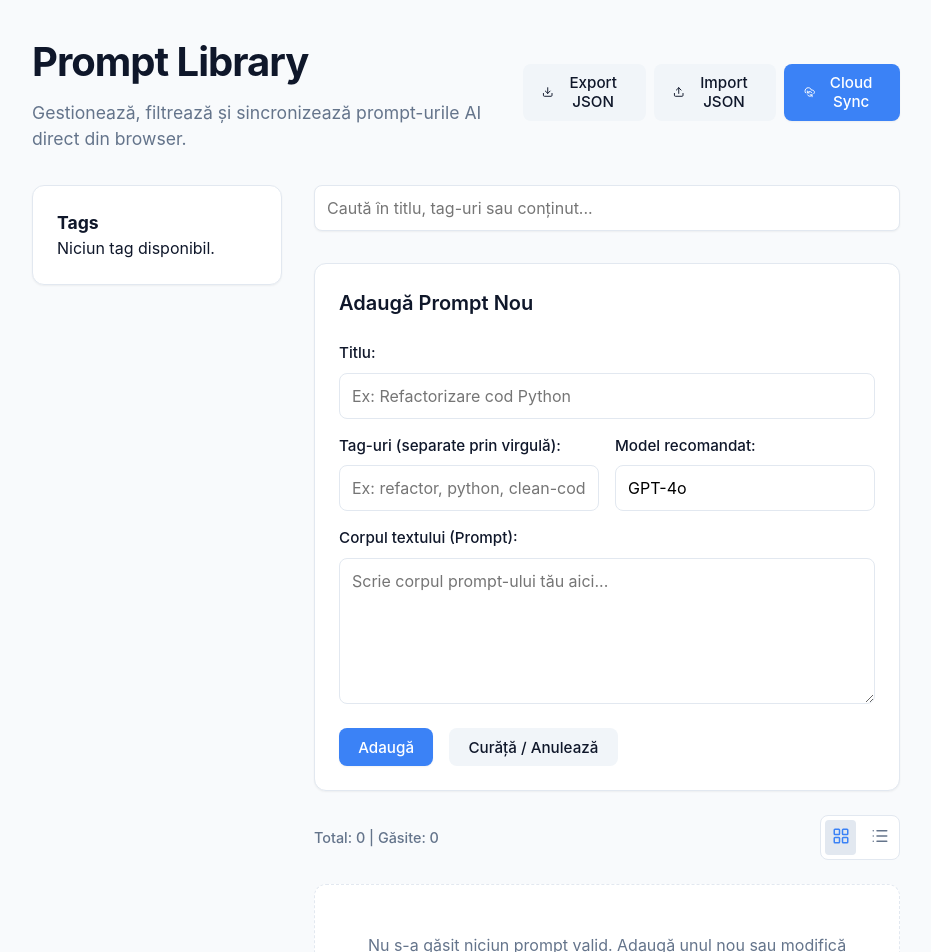
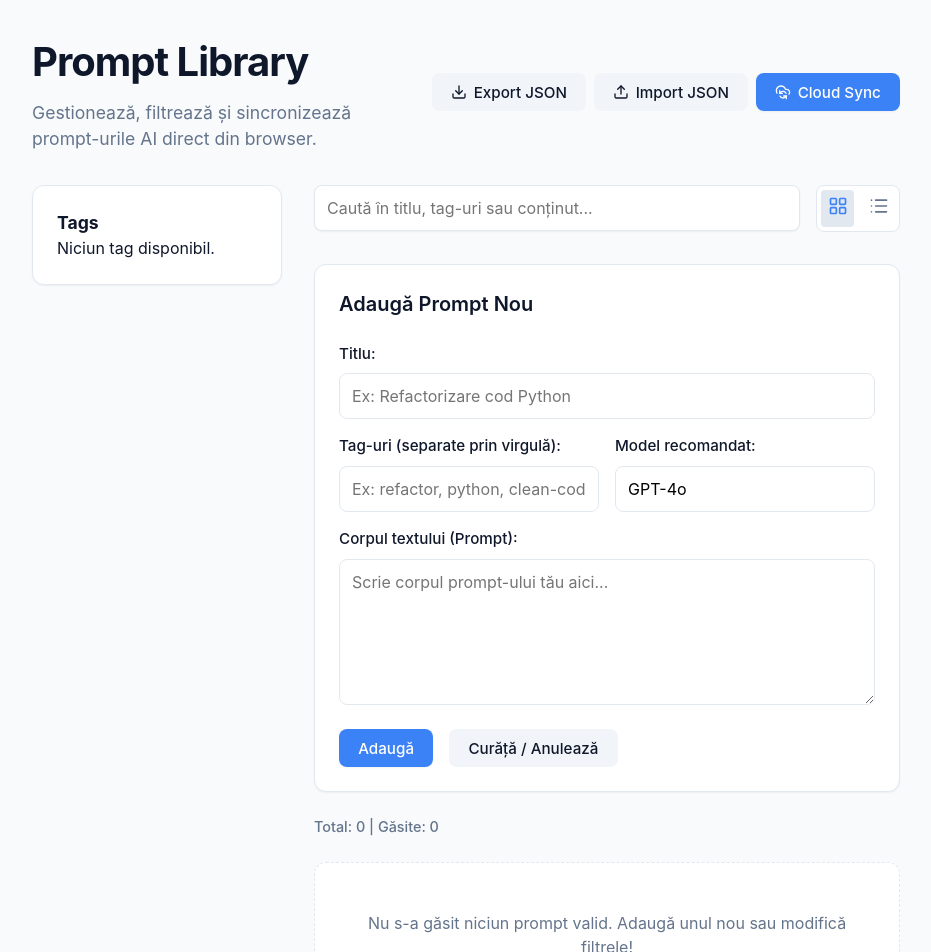
Before and after one commit to NaviAndrei/PromptLibrary, a React (Vite) app: page / in a window 1280 px wide. Shown: the top 952 px of the page, without its empty margins (174-1105 px from the left). Built offline with nearby package versions, Linux system fonts and the light colour scheme.

Commit message:
Release/v1.1.0 UI & Autocomplete Update (#5)
* Final sync

* feat: release v1.1.0 with PWA, Cloud Sync, and Markdown support

* fix: use --legacy-peer-deps in CI for vite v8 compatibility

* feat: add tag autocomplete and UI improvements for data & view management

```diff
--- a/src/App.tsx
+++ b/src/App.tsx
@@ -106,8 +106,8 @@ function App() {
         <div className="container">
             <Toaster position="bottom-right" richColors />
 
-            <header className="header" style={{ display: 'flex', alignItems: 'center', textAlign: 'left' }}>
-                <div>
+            <header className="header" style={{ display: 'flex', alignItems: 'center', justifyContent: 'space-between', textAlign: 'left', flexWrap: 'wrap', gap: '1rem' }}>
+                <div style={{ flex: 1, minWidth: '300px' }}>
                     <h1>Prompt Library</h1>
                     <p>Gestionează, filtrează și sincronizează prompt-urile AI direct din browser.</p>
                 </div>
@@ -118,21 +118,12 @@ function App() {
                 <Sidebar tags={allTags} selectedTag={selectedTag} onSelectTag={setSelectedTag} />
 
                 <main className="main-content">
+                    <div className="search-row" style={{ display: 'flex', gap: '1rem', marginBottom: '2rem', alignItems: 'center' }}>
+                        <div style={{ flex: 1 }}>
                             <SearchBar
                                 searchQuery={searchQuery}
                                 onSearchChange={setSearchQuery}
                             />
-
-                <PromptForm
-                    key={editingPrompt ? editingPrompt.id : 'new-prompt'}
-                    onSave={handleSavePrompt}
-                    editingPrompt={editingPrompt}
-                    onClear={handleClearForm}
-                />
-
-                <div className="stats-bar">
-                    <div className="stats">
-                        Total: {prompts.length} | Găsite: {filteredPrompts.length}
                         </div>
                         <div className="view-toggle">
                             <button
@@ -140,15 +131,29 @@ function App() {
                                 onClick={() => setViewMode('grid')}
                                 title="Grid View"
                             >
-                            <LayoutGrid size={18} />
+                                <LayoutGrid size={20} />
                             </button>
                             <button
                                 className={`btn-icon ${viewMode === 'list' ? 'active' : ''}`}
                                 onClick={() => setViewMode('list')}
                                 title="List View"
                             >
-                            <List size={18} />
+                                <List size={20} />
                             </button>
+                        </div>
+                    </div>
+
+                    <PromptForm
+                        key={editingPrompt ? editingPrompt.id : 'new-prompt'}
+                        onSave={handleSavePrompt}
+                        editingPrompt={editingPrompt}
+                        existingTags={allTags.map(t => t[0])}
+                        onClear={handleClearForm}
+                    />
+
+                    <div className="stats-bar">
+                        <div className="stats">
+                            Total: {prompts.length} | Găsite: {filteredPrompts.length}
                         </div>
                     </div>
 
--- a/src/components/PromptForm.tsx
+++ b/src/components/PromptForm.tsx
@@ -4,11 +4,12 @@ import type { Prompt } from '../types';
 interface PromptFormProps {
     onSave: (prompt: Omit<Prompt, 'id' | 'createdAt' | 'updatedAt'>) => void;
     editingPrompt: Prompt | null;
+    existingTags: string[];
     onClear: () => void;
 }
 
 // Formular pentru crearea sau editarea unui prompt
-export function PromptForm({ onSave, editingPrompt, onClear }: PromptFormProps) {
+export function PromptForm({ onSave, editingPrompt, existingTags, onClear }: PromptFormProps) {
     // Inițializăm state-ul din prima cu valorile dorite (se va re-rula datorită prop-ului 'key' din App.tsx)
     const [title, setTitle] = useState(editingPrompt?.title || '');
     const [body, setBody] = useState(editingPrompt?.body || '');
@@ -74,7 +75,13 @@ export function PromptForm({ onSave, editingPrompt, onClear }: PromptFormProps)
                         value={tagsInput}
                         onChange={e => setTagsInput(e.target.value)}
                         placeholder="Ex: refactor, python, clean-code"
+                        list="tags-autocomplete"
                     />
+                    <datalist id="tags-autocomplete">
+                        {existingTags.map(tag => (
+                            <option key={tag} value={tag} />
+                        ))}
+                    </datalist>
                 </div>
                 <div className="flex-1">
                     <label>Model recomandat:</label>
--- a/src/index.css
+++ b/src/index.css
@@ -42,7 +42,6 @@
 }
 
 .header {
-  text-align: center;
   margin-bottom: 2rem;
 }
 
@@ -76,7 +75,14 @@
 
 /* Bara de căutare */
 .search-container {
-  margin-bottom: 2rem;
+  margin-bottom: 0;
+}
+
+@media (max-width: 600px) {
+  .search-row {
+    flex-direction: column;
+    align-items: stretch !important;
+  }
 }
 
 .search-input {
```
Lines whose indentation alone changed are shown as unchanged.
